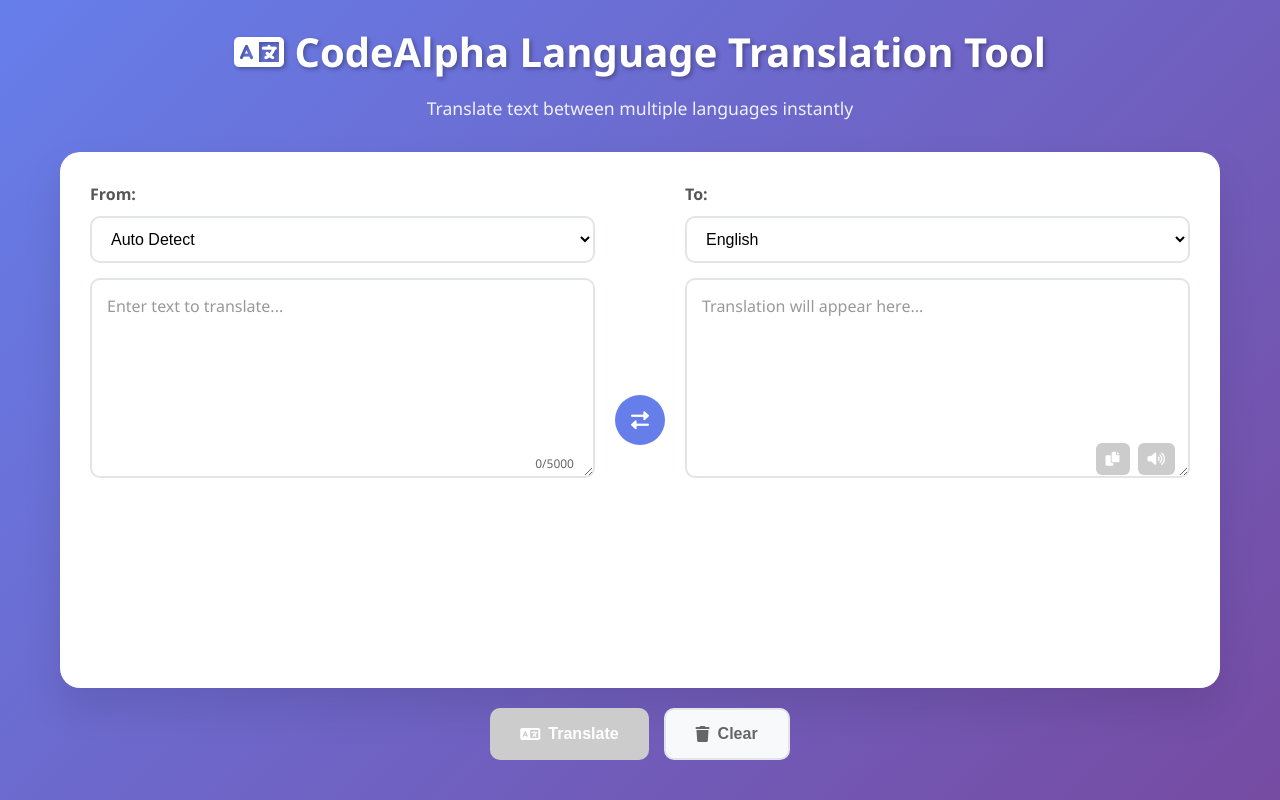
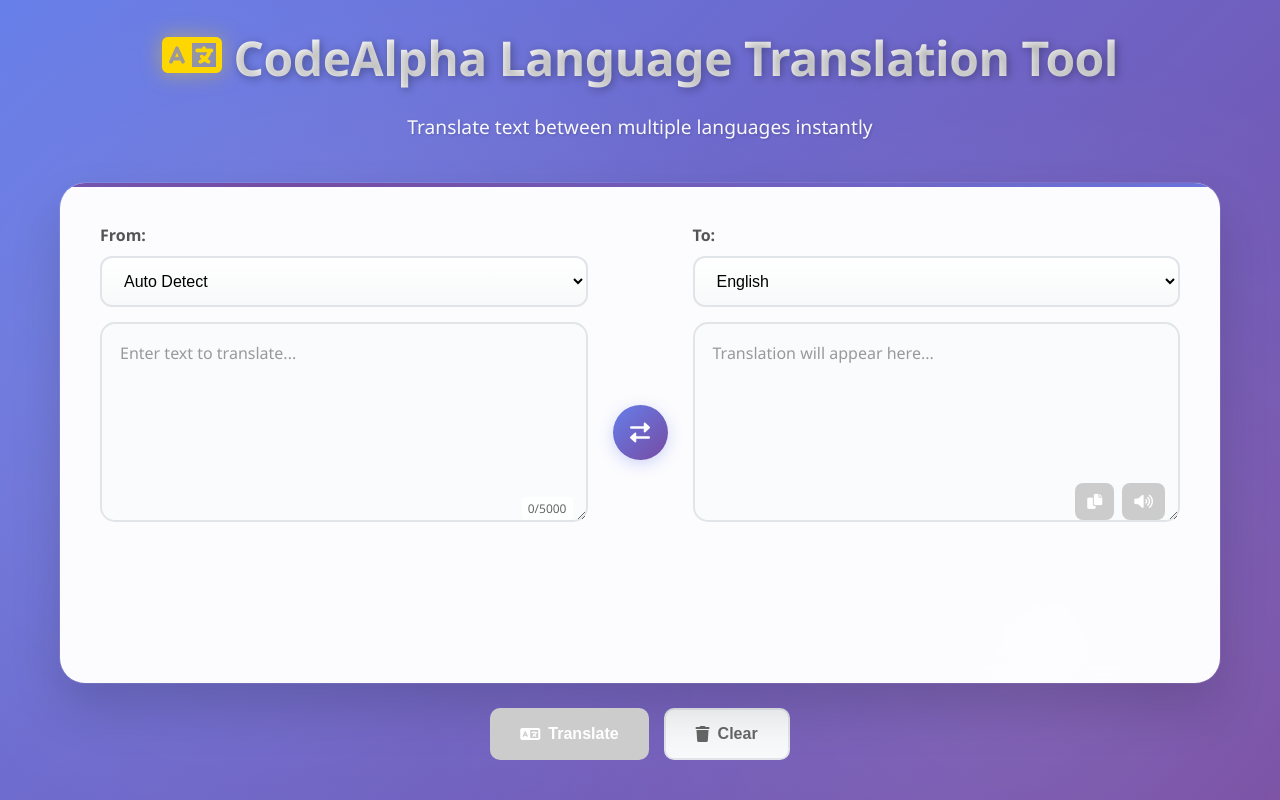
Before and after one commit to Abhishek2026-23/CodeAlpha_Language_Translation_Tool, a Flask app: page / in a window 1280 px wide. Run offline with Flask 3, Linux system fonts and the light colour scheme.

Commit message:
Enhance UI with modern animations and attractive design

```diff
--- a/static/style.css
+++ b/static/style.css
@@ -8,9 +8,26 @@
 body {
     font-family: 'Segoe UI', Tahoma, Geneva, Verdana, sans-serif;
     background: linear-gradient(135deg, #667eea 0%, #764ba2 100%);
+    background-attachment: fixed;
     min-height: 100vh;
     color: #333;
     line-height: 1.6;
+    position: relative;
+    overflow-x: hidden;
+}
+
+body::before {
+    content: '';
+    position: fixed;
+    top: 0;
+    left: 0;
+    width: 100%;
+    height: 100%;
+    background:
+        radial-gradient(circle at 20% 50%, rgba(255, 255, 255, 0.1) 0%, transparent 50%),
+        radial-gradient(circle at 80% 80%, rgba(255, 255, 255, 0.1) 0%, transparent 50%);
+    pointer-events: none;
+    z-index: 0;
 }
 
 .container {
@@ -20,37 +37,69 @@
     min-height: 100vh;
     display: flex;
     flex-direction: column;
+    position: relative;
+    z-index: 1;
 }
 
 /* Header Styles */
 header {
     text-align: center;
-    margin-bottom: 30px;
+    margin-bottom: 40px;
     color: white;
+    animation: fadeInDown 0.8s ease-out;
 }
 
 header h1 {
-    font-size: 2.5rem;
-    margin-bottom: 10px;
-    text-shadow: 2px 2px 4px rgba(0,0,0,0.3);
+    font-size: 3rem;
+    margin-bottom: 15px;
+    text-shadow: 2px 2px 8px rgba(0,0,0,0.3);
+    font-weight: 700;
+    letter-spacing: -0.5px;
+    background: linear-gradient(to right, #fff, #f0f0f0);
+    -webkit-background-clip: text;
+    -webkit-text-fill-color: transparent;
+    background-clip: text;
+}
+
+header h1 i {
+    color: #FFD700;
+    text-shadow: 0 0 20px rgba(255, 215, 0, 0.5);
+    -webkit-text-fill-color: #FFD700;
 }
 
 header p {
-    font-size: 1.1rem;
-    opacity: 0.9;
+    font-size: 1.2rem;
+    opacity: 0.95;
+    text-shadow: 1px 1px 3px rgba(0,0,0,0.2);
 }
 
 /* Main Translation Container */
 .translation-container {
-    background: white;
-    border-radius: 20px;
-    padding: 30px;
-    box-shadow: 0 20px 40px rgba(0,0,0,0.1);
+    background: rgba(255, 255, 255, 0.98);
+    border-radius: 25px;
+    padding: 40px;
+    box-shadow: 0 25px 50px rgba(0,0,0,0.15), 0 0 0 1px rgba(255,255,255,0.1);
     display: grid;
     grid-template-columns: 1fr auto 1fr;
-    gap: 20px;
-    margin-bottom: 20px;
+    gap: 25px;
+    margin-bottom: 25px;
     flex: 1;
+    backdrop-filter: blur(10px);
+    animation: fadeInUp 0.8s ease-out;
+    position: relative;
+    overflow: hidden;
+}
+
+.translation-container::before {
+    content: '';
+    position: absolute;
+    top: 0;
+    left: 0;
+    right: 0;
+    height: 4px;
+    background: linear-gradient(90deg, #667eea, #764ba2, #667eea);
+    background-size: 200% 100%;
+    animation: shimmer 3s linear infinite;
 }
 
 /* Language Selectors */
@@ -67,19 +116,26 @@
 
 .language-selector select {
     width: 100%;
-    padding: 12px 15px;
+    padding: 14px 18px;
     border: 2px solid #e1e5e9;
-    border-radius: 10px;
+    border-radius: 12px;
     font-size: 16px;
-    background: white;
+    background: linear-gradient(to bottom, #ffffff, #f8f9fa);
     cursor: pointer;
     transition: all 0.3s ease;
+    font-weight: 500;
+}
+
+.language-selector select:hover {
+    border-color: #667eea;
+    background: white;
 }
 
 .language-selector select:focus {
     outline: none;
     border-color: #667eea;
-    box-shadow: 0 0 0 3px rgba(102, 126, 234, 0.1);
+    box-shadow: 0 0 0 4px rgba(102, 126, 234, 0.15);
+    background: white;
 }
 
 /* Text Areas */
@@ -90,19 +146,22 @@
 textarea {
     width: 100%;
     height: 200px;
-    padding: 15px;
+    padding: 18px;
     border: 2px solid #e1e5e9;
-    border-radius: 10px;
+    border-radius: 15px;
     font-size: 16px;
     font-family: inherit;
     resize: vertical;
     transition: all 0.3s ease;
+    background: #fafbfc;
 }
 
 textarea:focus {
     outline: none;
     border-color: #667eea;
-    box-shadow: 0 0 0 3px rgba(102, 126, 234, 0.1);
+    box-shadow: 0 0 0 4px rgba(102, 126, 234, 0.15), 0 8px 16px rgba(102, 126, 234, 0.1);
+    background: white;
+    transform: translateY(-2px);
 }
 
 textarea::placeholder {
@@ -131,24 +190,31 @@
 }
 
 .action-btn {
-    background: #667eea;
+    background: linear-gradient(135deg, #667eea, #764ba2);
     color: white;
     border: none;
-    padding: 8px 10px;
-    border-radius: 6px;
+    padding: 10px 12px;
+    border-radius: 8px;
     cursor: pointer;
     transition: all 0.3s ease;
-    font-size: 14px;
+    font-size: 15px;
+    box-shadow: 0 2px 8px rgba(102, 126, 234, 0.2);
 }
 
 .action-btn:hover:not(:disabled) {
-    background: #5a6fd8;
-    transform: translateY(-1px);
+    background: linear-gradient(135deg, #764ba2, #667eea);
+    transform: translateY(-2px);
+    box-shadow: 0 4px 12px rgba(102, 126, 234, 0.3);
+}
+
+.action-btn:active:not(:disabled) {
+    transform: translateY(0);
 }
 
 .action-btn:disabled {
     background: #ccc;
     cursor: not-allowed;
+    box-shadow: none;
 }
 
 /* Swap Button */
@@ -159,24 +225,30 @@
 }
 
 .swap-btn {
-    background: #667eea;
+    background: linear-gradient(135deg, #667eea, #764ba2);
     color: white;
     border: none;
     padding: 15px;
     border-radius: 50%;
     cursor: pointer;
-    transition: all 0.3s ease;
-    font-size: 18px;
-    width: 50px;
-    height: 50px;
+    transition: all 0.4s ease;
+    font-size: 20px;
+    width: 55px;
+    height: 55px;
     display: flex;
     align-items: center;
     justify-content: center;
+    box-shadow: 0 4px 15px rgba(102, 126, 234, 0.3);
 }
 
 .swap-btn:hover {
-    background: #5a6fd8;
-    transform: rotate(180deg);
+    background: linear-gradient(135deg, #764ba2, #667eea);
+    transform: rotate(180deg) scale(1.1);
+    box-shadow: 0 6px 20px rgba(102, 126, 234, 0.4);
+}
+
+.swap-btn:active {
+    transform: rotate(180deg) scale(0.95);
 }
 
 /* Control Buttons */
@@ -203,11 +275,31 @@
 .translate-btn {
     background: linear-gradient(135deg, #667eea, #764ba2);
     color: white;
+    position: relative;
+    overflow: hidden;
+}
+
+.translate-btn::before {
+    content: '';
+    position: absolute;
+    top: 50%;
+    left: 50%;
+    width: 0;
+    height: 0;
+    border-radius: 50%;
+    background: rgba(255, 255, 255, 0.2);
+    transform: translate(-50%, -50%);
+    transition: width 0.6s, height 0.6s;
+}
+
+.translate-btn:hover::before {
+    width: 300px;
+    height: 300px;
 }
 
 .translate-btn:hover:not(:disabled) {
-    transform: translateY(-2px);
-    box-shadow: 0 10px 20px rgba(102, 126, 234, 0.3);
+    transform: translateY(-3px);
+    box-shadow: 0 15px 30px rgba(102, 126, 234, 0.4);
 }
 
 .translate-btn:disabled {
@@ -338,7 +430,7 @@
     }
 }
 
-/* Animation for successful translation */
+/* Animations */
 @keyframes slideIn {
     from {
         opacity: 0;
@@ -353,3 +445,57 @@
 .slide-in {
     animation: slideIn 0.3s ease-out;
 }
+
+@keyframes fadeInDown {
+    from {
+        opacity: 0;
+        transform: translateY(-30px);
+    }
+    to {
+        opacity: 1;
+        transform: translateY(0);
+    }
+}
+
+@keyframes fadeInUp {
+    from {
+        opacity: 0;
+        transform: translateY(30px);
+    }
+    to {
+        opacity: 1;
+        transform: translateY(0);
+    }
+}
+
+@keyframes shimmer {
+    0% {
+        background-position: -200% 0;
+    }
+    100% {
+        background-position: 200% 0;
+    }
+}
+
+@keyframes pulse {
+    0%, 100% {
+        transform: scale(1);
+    }
+    50% {
+        transform: scale(1.05);
+    }
+}
+
+/* Floating animation for icons */
+@keyframes float {
+    0%, 100% {
+        transform: translateY(0px);
+    }
+    50% {
+        transform: translateY(-10px);
+    }
+}
+
+header h1 i {
+    animation: float 3s ease-in-out infinite;
+}
```
